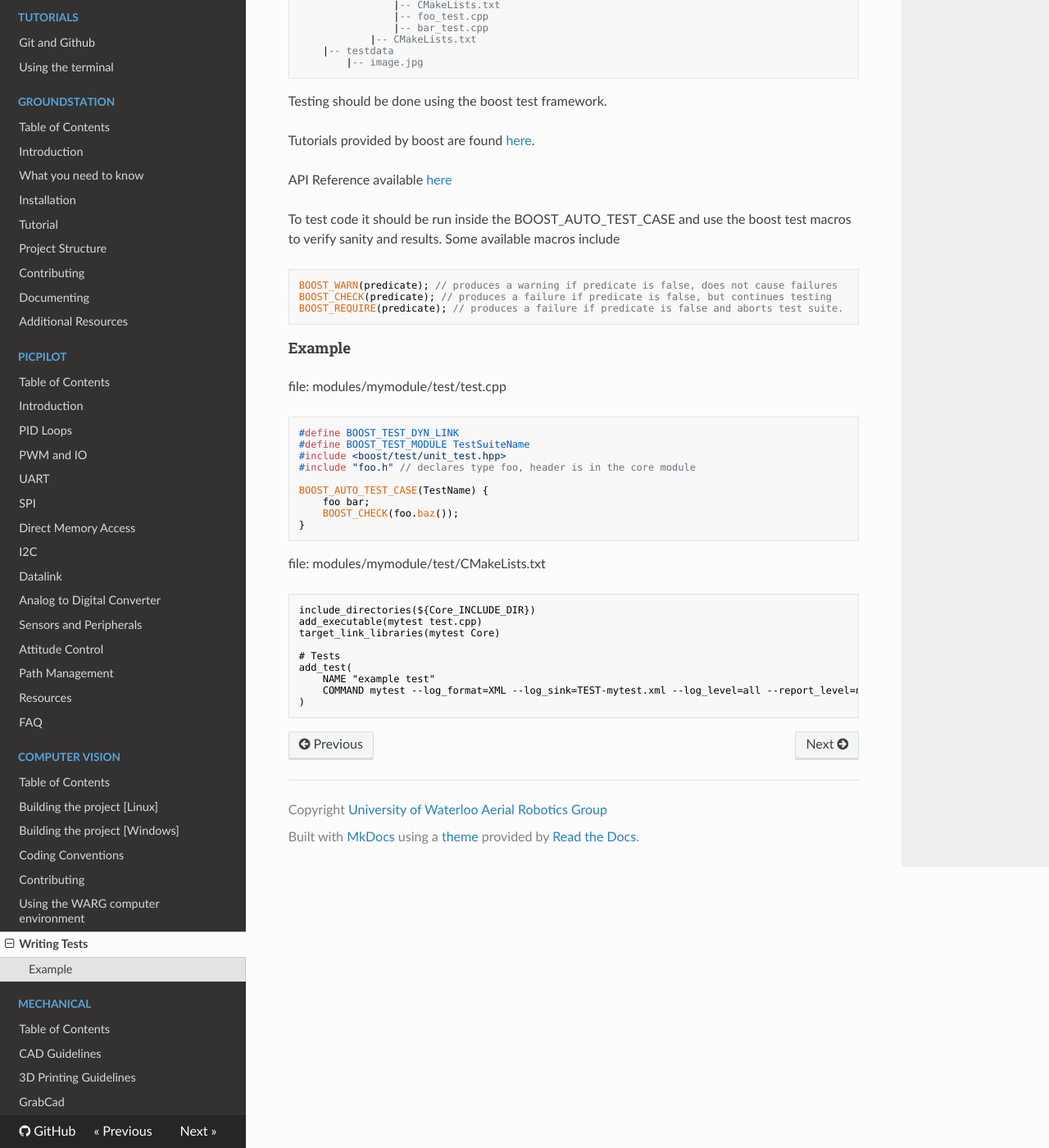
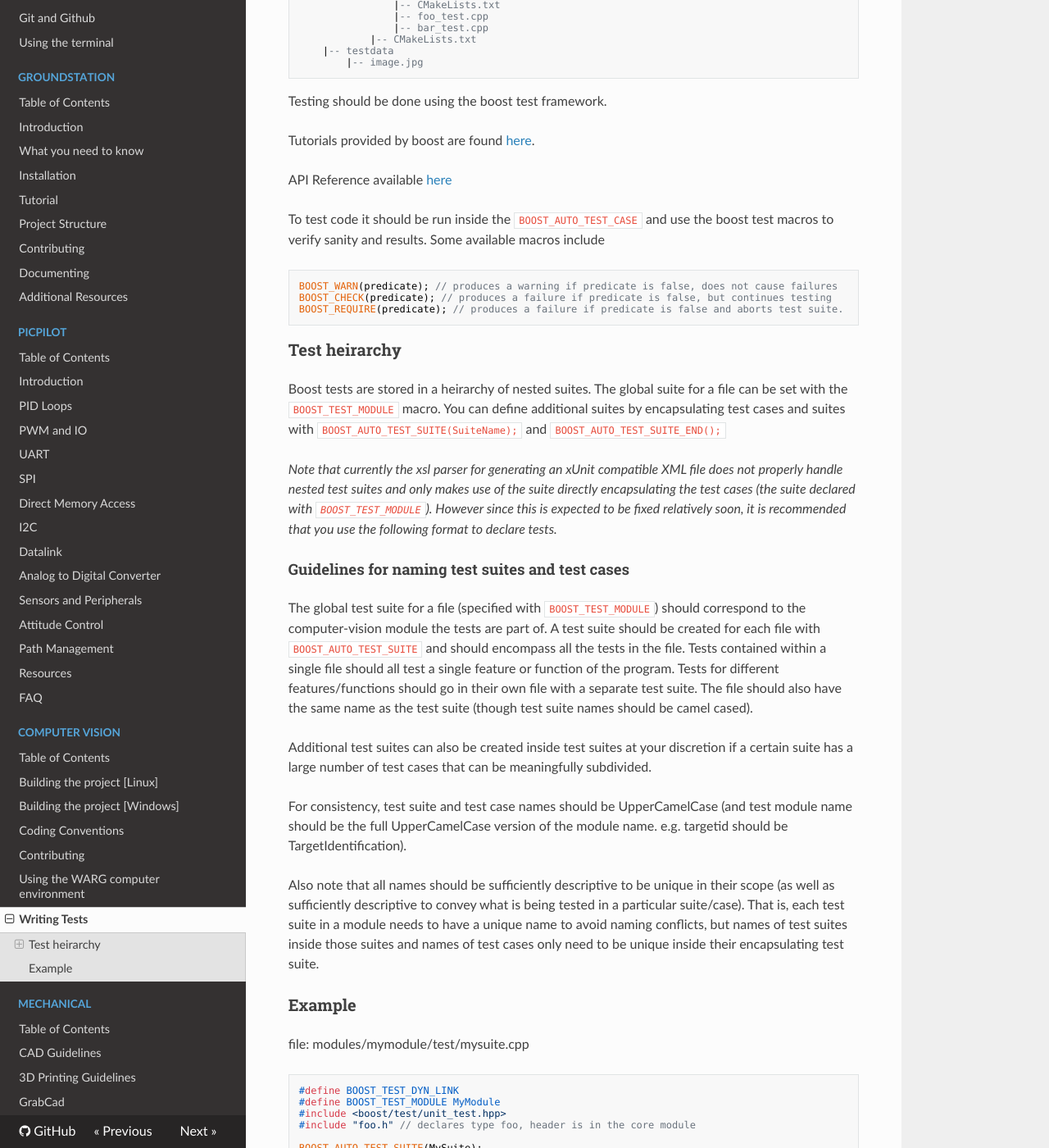
Before and after one commit to UWARG/docs, an MkDocs documentation site: the page built from docs/computer-vision/Writing-Tests.md, in a window 1280 px wide and 1400 px high, scrolled down 402 px. Shown: the whole window at 82% size. Built offline with MkDocs 1.6.1, drawn with Linux system fonts in a browser that asks for light colours; nearby versions of some CDN libraries; old or Windows-style settings are respelled for this version of MkDocs; some of the changed text lies outside the part shown.

Commit message:
Added information regarding and guidelines for computer-vision test heirarchy

````diff
--- a/docs/computer-vision/Writing-Tests.md
+++ b/docs/computer-vision/Writing-Tests.md
@@ -24,7 +24,7 @@ Tutorials provided by boost are found [here](http://www.boost.org/doc/libs/1_60_
 
 API Reference available [here](http://www.boost.org/doc/libs/1_60_0/libs/test/doc/html/boost_test/utf_reference.html)
 
-To test code it should be run inside the BOOST_AUTO_TEST_CASE and use the boost test macros to verify sanity and results.
+To test code it should be run inside the `BOOST_AUTO_TEST_CASE` and use the boost test macros to verify sanity and results.
 Some available macros include
 ```cpp
 BOOST_WARN(predicate); // produces a warning if predicate is false, does not cause failures
@@ -32,18 +32,40 @@ BOOST_CHECK(predicate); // produces a failure if predicate is false, but continu
 BOOST_REQUIRE(predicate); // produces a failure if predicate is false and aborts test suite.
 ```
 
-#### Example
-file: modules/mymodule/test/test.cpp
+### Test heirarchy
+Boost tests are stored in a heirarchy of nested suites.
+The global suite for a file can be set with the `BOOST_TEST_MODULE` macro.
+You can define additional suites by encapsulating test cases and suites with `BOOST_AUTO_TEST_SUITE(SuiteName);` and `BOOST_AUTO_TEST_SUITE_END();`
+
+*Note that currently the xsl parser for generating an xUnit compatible XML file does not properly handle nested test suites and only makes use of the suite directly encapsulating the test cases (the suite declared with `BOOST_TEST_MODULE`).
+However since this is expected to be fixed relatively soon, it is recommended that you use the following format to declare tests.*
+
+#### Guidelines for naming test suites and test cases
+The global test suite for a file (specified with `BOOST_TEST_MODULE`) should correspond to the computer-vision module the tests are part of.
+A test suite should be created for each file with `BOOST_AUTO_TEST_SUITE` and should encompass all the tests in the file. Tests contained within a single file should all test a single feature or function of the program. Tests for different features/functions should go in their own file with a separate test suite. The file should also have the same name as the test suite (though test suite names should be camel cased).
+
+Additional test suites can also be created inside test suites at your discretion if a certain suite has a large number of test cases that can be meaningfully subdivided.
+
+For consistency, test suite and test case names should be UpperCamelCase (and test module name should be the full UpperCamelCase version of the module name. e.g. targetid should be TargetIdentification).
+
+Also note that all names should be sufficiently descriptive to be unique in their scope (as well as sufficiently descriptive to convey what is being tested in a particular suite/case). That is, each test suite in a module needs to have a unique name to avoid naming conflicts, but names of test suites inside those suites and names of test cases only need to be unique inside their encapsulating test suite.
+
+### Example
+file: modules/mymodule/test/mysuite.cpp
 ```cpp
 #define BOOST_TEST_DYN_LINK
-#define BOOST_TEST_MODULE TestSuiteName
+#define BOOST_TEST_MODULE MyModule
 #include <boost/test/unit_test.hpp>
 #include "foo.h" // declares type foo, header is in the core module
+
+BOOST_AUTO_TEST_SUITE(MySuite);
 
 BOOST_AUTO_TEST_CASE(TestName) {
     foo bar;
     BOOST_CHECK(foo.baz());
 }
+
+BOOST_AUTO_TEST_SUITE_END();
 ```
 
 file: modules/mymodule/test/CMakeLists.txt
````
